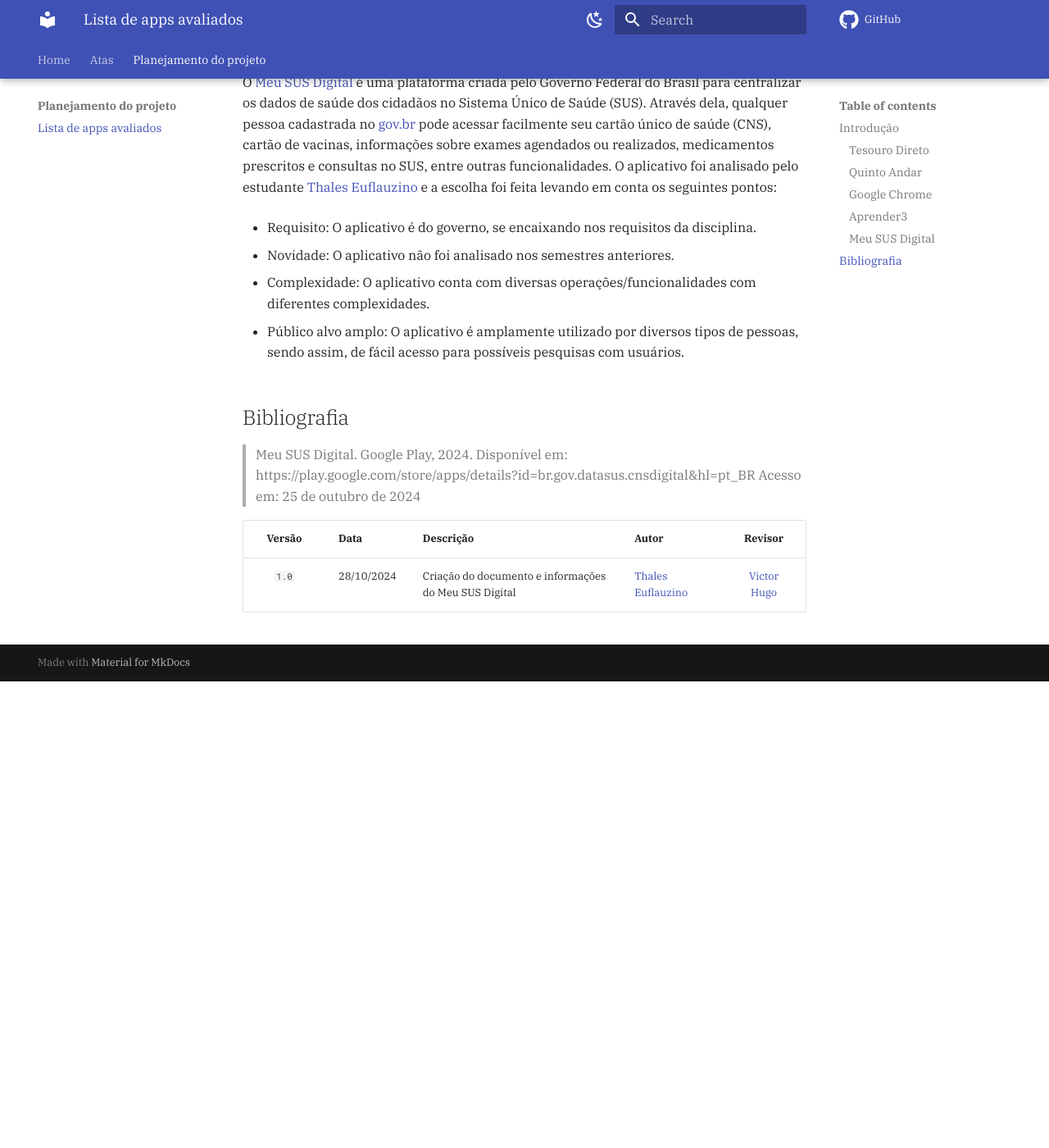
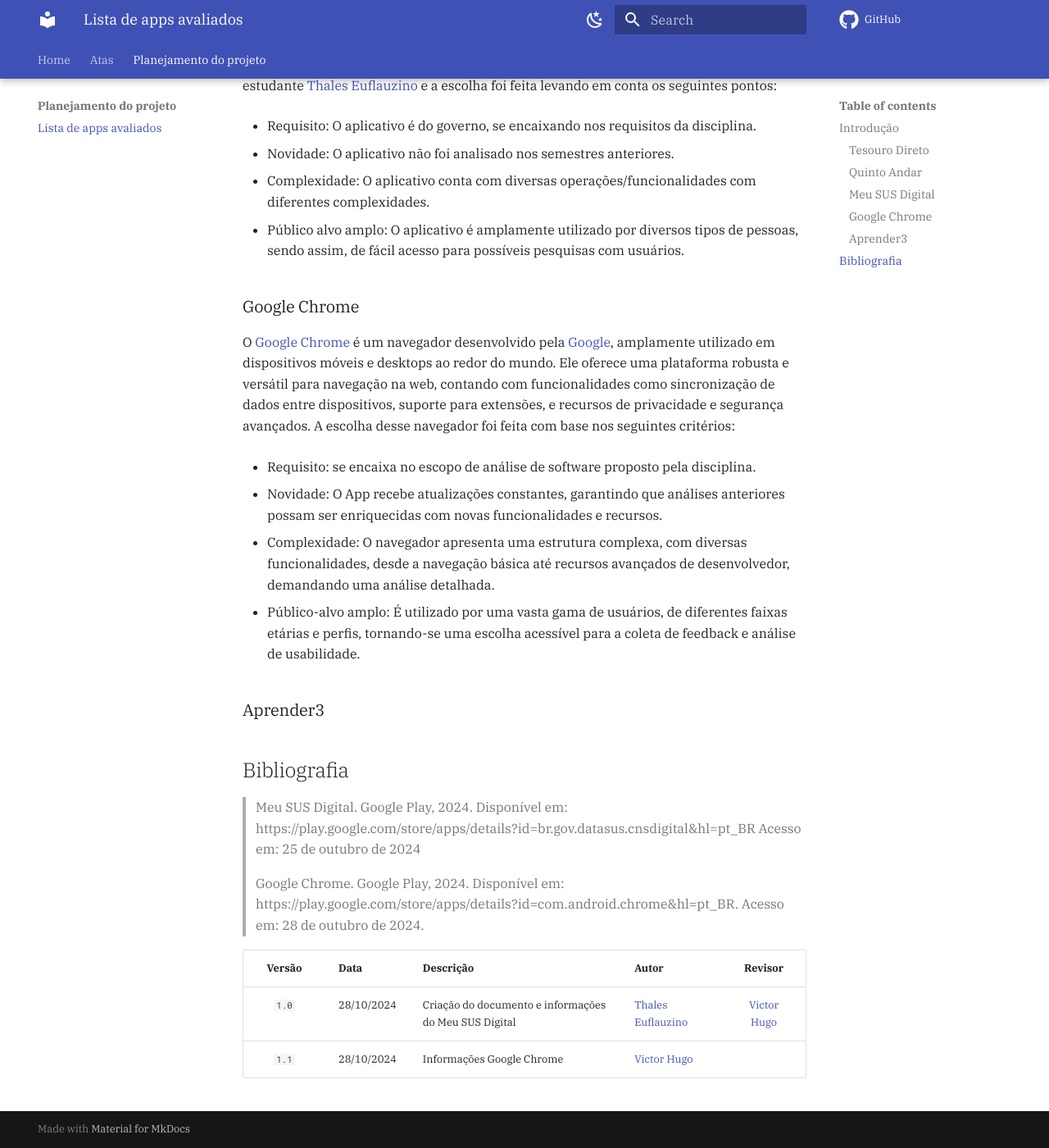
Before and after one commit to Requisitos-de-Software/2024.2-Grupo05, an MkDocs documentation site: the page built from docs/Planejamento-do-projeto/lista-apps-avaliados.md, in a window 1280 px wide and 1400 px high, scrolled down 1008 px. Shown: the whole window at 82% size. Built offline with MkDocs 1.6.1 and Material for MkDocs 9.7.7, drawn with Linux system fonts in a browser that asks for light colours; comment, search, counter and statistics services are not loaded; before the commit the page ends 1839 px from its top, so only the background shows below that.

Commit message:
add: info google chrome

```diff
--- a/docs/Planejamento-do-projeto/lista-apps-avaliados.md
+++ b/docs/Planejamento-do-projeto/lista-apps-avaliados.md
@@ -61,10 +57,29 @@
 
 - Público alvo amplo: O aplicativo é amplamente utilizado por diversos tipos de pessoas, sendo assim, de fácil acesso para possíveis pesquisas com usuários.
 
+
+### Google Chrome
+
+O [Google Chrome](https://www.google.com/intl/pt-BR/chrome/) é um navegador desenvolvido pela [Google](https://www.google.com/intl/pt-BR/account/about/), amplamente utilizado em dispositivos móveis e desktops ao redor do mundo. Ele oferece uma plataforma robusta e versátil para navegação na web, contando com funcionalidades como sincronização de dados entre dispositivos, suporte para extensões, e recursos de privacidade e segurança avançados. A escolha desse navegador foi feita com base nos seguintes critérios:
+
+- Requisito: se encaixa no escopo de análise de software proposto pela disciplina.
+
+- Novidade: O App recebe atualizações constantes, garantindo que análises anteriores possam ser enriquecidas com novas funcionalidades e recursos.
+
+- Complexidade: O navegador apresenta uma estrutura complexa, com diversas funcionalidades, desde a navegação básica até recursos avançados de desenvolvedor, demandando uma análise detalhada.
+
+- Público-alvo amplo: É utilizado por uma vasta gama de usuários, de diferentes faixas etárias e perfis, tornando-se uma escolha acessível para a coleta de feedback e análise de usabilidade.
+
+### Aprender3
+
+
 ## Bibliografia
 
 > Meu SUS Digital. Google Play, 2024. Disponível em: https://play.google.com/store/apps/details?id=br.gov.datasus.cnsdigital&hl=pt_BR Acesso em: 25 de outubro de 2024</br>
 
+> Google Chrome. Google Play, 2024. Disponível em: https://play.google.com/store/apps/details?id=com.android.chrome&hl=pt_BR. Acesso em: 28 de outubro de 2024.
+
 | Versão | Data       | Descrição                                        | Autor                                                                    |                                 Revisor                                  |
 | :----: | ---------- | ------------------------------------------------ | ------------------------------------------------------------------------ | :----------------------------------------------------------------------: |
 | `1.0`  | 28/10/2024 | Criação do documento e informações do Meu SUS Digital   | [Thales Euflauzino](https://github.com/thaleseuflauzino)          |            [Victor Hugo](https://github.com/ViictorHugoo)                |
+| `1.1`  | 28/10/2024 | Informações Google Chrome   | [Victor Hugo](https://github.com/ViictorHugoo)          |                            |
```
Also changed, not shown: other parts of docs/Planejamento-do-projeto/lista-apps-avaliados.md (+0 -4 lines).
